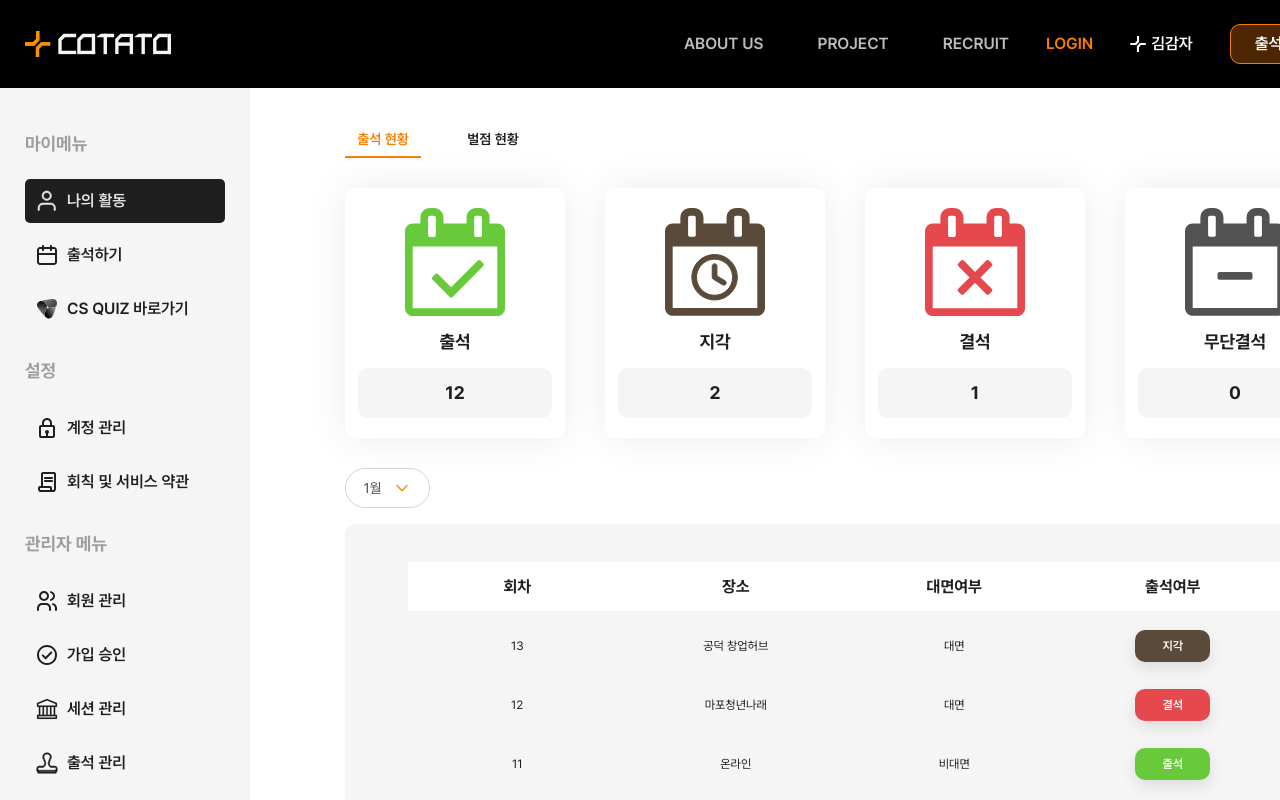
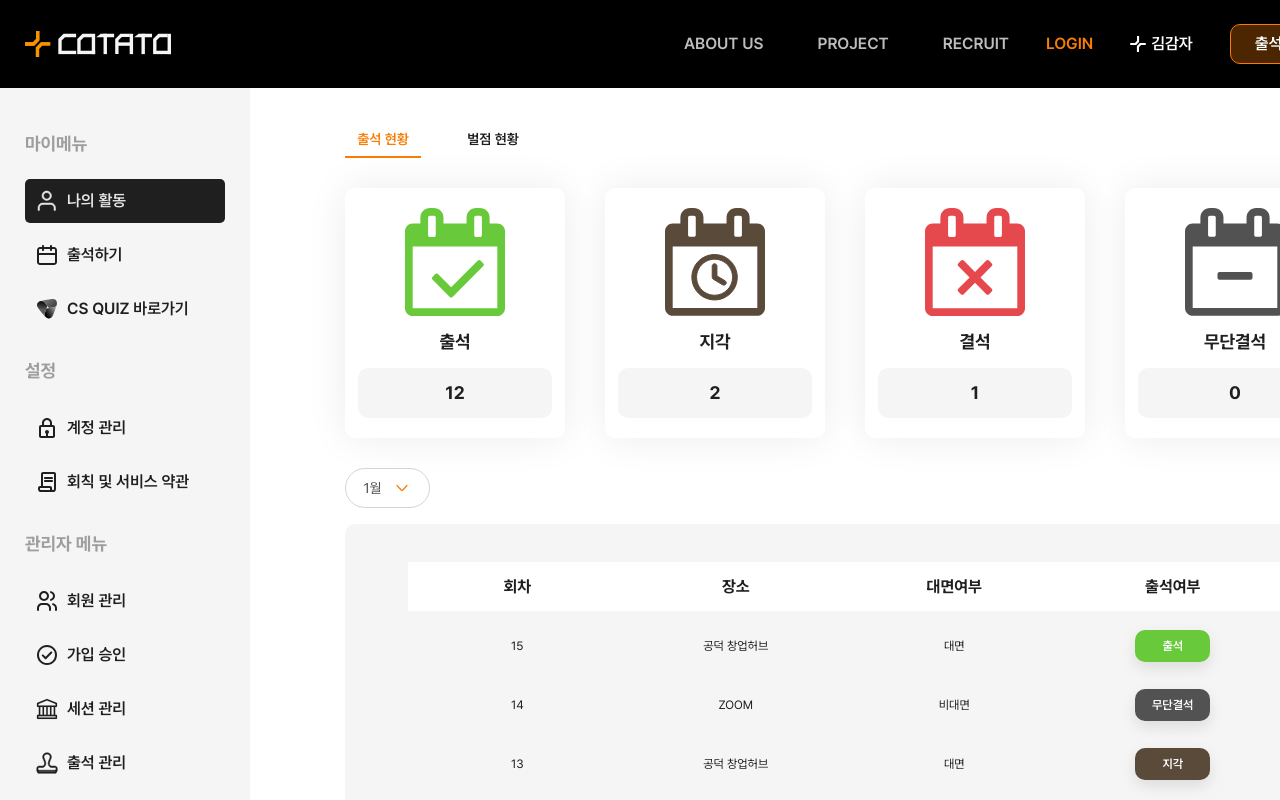
Before and after one commit to IT-Cotato/COTATO-FE-v2, a Next.js app in the folder apps/homepage/: page /mypage/activity in a window 1280 px wide. Built offline with nearby package versions, Linux system fonts and the light colour scheme.

Commit message:
fix(homepage): 나의 활동 스키마 명세서에 맞춰 재변경 및 목데이터 수정 (#55)

```diff
--- a/apps/homepage/src/app/(with-header)/mypage/activity/_components/AttendanceRow.tsx
+++ b/apps/homepage/src/app/(with-header)/mypage/activity/_components/AttendanceRow.tsx
@@ -1,25 +1,28 @@
 import clsx from 'clsx';
+import {ATTENDANCE_STATUS} from '@/constants/mypage-mem/mypage-activity';
+import {MemberAttendResponse} from '@/schemas/mypage-mem/activity/attendance.schema';
 
-import {ATTENDANCE_STATUS} from '@/constants/mypage-mem/mypage-activity';
-import {AttendanceRecord} from '@/schemas/mypage-mem/activity/attendance.schema';
-
-export const AttendanceRows = ({data}: {data: AttendanceRecord[]}) => (
+export const AttendanceRows = ({data}: {data: MemberAttendResponse[]}) => (
   <>
     {data.map((item) => {
-      const status =
-        ATTENDANCE_STATUS[item.result as keyof typeof ATTENDANCE_STATUS];
+      const status = item.result ? ATTENDANCE_STATUS[item.result] : null;
       return (
-        <tr key={item.attendanceId} className='text-center'>
+        <tr key={item.sessionId} className='text-center'>
           <td>{item.sessionNumber}</td>
           <td>{item.placeName}</td>
-          <td>{item.sessionType === 'OFFLINE' ? '대면' : '비대면'}</td>
+          <td>
+            {item.sessionType === 'OFFLINE' && '대면'}
+            {item.sessionType === 'ONLINE' && '비대면'}
+            {item.sessionType === 'ALL' && '대면/비대면 혼용 세션'}
+            {item.sessionType === 'NO_ATTEND' && '출석을 진행하지 않는 세션'}
+          </td>
           <td className='flex h-12.25 items-center justify-center py-[8.5px]'>
             <span
               className={clsx(
                 'text-body-m-sb shadow-default flex h-full w-18.75 items-center justify-center rounded-[10px] text-white',
-                status?.className
+                status?.className || 'bg-neutral-400'
               )}>
-              {status?.label}
+              {status?.label || '기록없음'}
             </span>
           </td>
         </tr>
--- a/apps/homepage/src/app/(with-header)/mypage/activity/_containers/AttendanceCheckContainer.tsx
+++ b/apps/homepage/src/app/(with-header)/mypage/activity/_containers/AttendanceCheckContainer.tsx
@@ -3,37 +3,26 @@
 import {useState, useMemo} from 'react';
 import {Dropdown} from '@/components/dropdown/Dropdown';
 import {
-  MOCK_ATTENDANCE_DATA,
+  MOCK_ATTENDANCE_RECORDS,
   MOCK_PENALTY_DATA,
 } from '@/mocks/mypage-mem/activity-mock';
+import {TabType} from '@/schemas/mypage-mem/activity/mypage-mem-type';
 import {AttendanceRows} from '@/app/(with-header)/mypage/activity/_components/AttendanceRow';
 import {PenaltyRows} from '@/app/(with-header)/mypage/activity/_components/PenaltyRow';
-import {TabType} from '@/schemas/mypage-mem/activity/mypage-mem-type';
 
 export const AttendanceCheckContainer = ({activeTab}: {activeTab: TabType}) => {
   const [selectedMonth, setSelectedMonth] = useState('1월');
   const monthOptions = Array.from({length: 12}, (_, i) => `${i + 1}월`);
 
+  // API 연동 시에는 selectedMonth를 넣어 월별 데이터만 받아올 예정
   const attendanceData = useMemo(() => {
-    const targetMonth = parseInt(selectedMonth.replace('월', ''), 10);
-
-    return MOCK_ATTENDANCE_DATA.attendances.filter((item) => {
-      return new Date(item.sessionDateTime).getUTCMonth() + 1 === targetMonth;
-    });
-  }, [selectedMonth]);
-
-  const penaltyData = useMemo(() => {
-    const targetMonth = parseInt(selectedMonth.replace('월', ''), 10);
-
-    return MOCK_PENALTY_DATA.records.filter((record) => {
-      return new Date(record.sessionDateTime).getUTCMonth() + 1 === targetMonth;
-    });
+    return MOCK_ATTENDANCE_RECORDS.attendances;
   }, [selectedMonth]);
 
   const isAttendance = activeTab === 'attendance';
   const currentDataLength = isAttendance
     ? attendanceData.length
-    : penaltyData.length;
+    : MOCK_PENALTY_DATA.records.length;
 
   return (
     <div className='flex w-full flex-col gap-4'>
@@ -45,7 +34,6 @@ export const AttendanceCheckContainer = ({activeTab}: {activeTab: TabType}) => {
           onSelect={setSelectedMonth}
         />
       </div>
-
       <div className='rounded-[10px] bg-neutral-50 px-15.75 py-7 text-center'>
         <table className='w-full table-fixed border-separate border-spacing-y-2.5'>
           <thead>
@@ -81,7 +69,7 @@ export const AttendanceCheckContainer = ({activeTab}: {activeTab: TabType}) => {
             ) : isAttendance ? (
               <AttendanceRows data={attendanceData} />
             ) : (
-              <PenaltyRows data={penaltyData} />
+              <PenaltyRows data={MOCK_PENALTY_DATA.records} />
             )}
           </tbody>
         </table>
--- a/apps/homepage/src/app/(with-header)/mypage/activity/_containers/AttendanceStatusContainer.tsx
+++ b/apps/homepage/src/app/(with-header)/mypage/activity/_containers/AttendanceStatusContainer.tsx
@@ -1,7 +1,7 @@
 import {StatusCard} from '@/app/(with-header)/mypage/activity/_components/StatusCard';
 import {
-  attendanceCards,
-  penaltyCards,
+  getAttendanceCards,
+  getPenaltyCards,
   TabType,
 } from '@/schemas/mypage-mem/activity/mypage-mem-type';
 
@@ -11,7 +11,7 @@ export const AttendanceStatusContainer = ({
   activeTab: TabType;
 }) => {
   const currentCards =
-    activeTab === 'attendance' ? attendanceCards : penaltyCards;
+    activeTab === 'attendance' ? getAttendanceCards() : getPenaltyCards();
 
   return (
     <div className='flex w-full items-center gap-10'>
--- a/apps/homepage/src/mocks/mypage-mem/activity-mock.ts
+++ b/apps/homepage/src/mocks/mypage-mem/activity-mock.ts
@@ -1,7 +1,11 @@
-import {MyAttendanceResponse} from '@/schemas/mypage-mem/activity/attendance.schema';
+import {
+  MemberAttendanceRecordsResponse,
+  MyAttendanceDashboardResponse,
+} from '@/schemas/mypage-mem/activity/attendance.schema';
 import {MyPenaltyResponse} from '@/schemas/mypage-mem/activity/penalty.schema';
 
-export const MOCK_ATTENDANCE_DATA: MyAttendanceResponse = {
+// 출석 대시보드용 목데이터
+export const MOCK_ATTENDANCE_DASHBOARD: MyAttendanceDashboardResponse = {
   generationId: 1,
   statistic: {
     present: 12,
@@ -9,61 +13,39 @@ export const MOCK_ATTENDANCE_DATA: MyAttendanceResponse = {
     absent: 1,
     unauthorizedAbsent: 0,
   },
+};
+
+// 출석 기록 목록
+export const MOCK_ATTENDANCE_RECORDS: MemberAttendanceRecordsResponse = {
+  generationId: 1,
   attendances: [
     {
       sessionId: 105,
-      attendanceId: 5,
-      memberId: 1,
       sessionNumber: 15,
-      sessionTitle: '15주차 정기 세션',
-      sessionDateTime: '2026-02-14T14:00:00.000Z',
       placeName: '공덕 창업허브',
       sessionType: 'OFFLINE',
       result: 'PRESENT',
     },
     {
       sessionId: 104,
-      attendanceId: 4,
-      memberId: 1,
       sessionNumber: 14,
-      sessionTitle: '14주차 온라인 기술 세미나',
-      sessionDateTime: '2026-02-07T14:00:00.000Z',
       placeName: 'ZOOM',
-      sessionType: 'NO_ATTEND',
+      sessionType: 'ONLINE',
       result: 'UNAUTHORIZED_ABSENT',
     },
     {
       sessionId: 103,
-      attendanceId: 3,
-      memberId: 1,
       sessionNumber: 13,
-      sessionTitle: '13주차 정기 세션',
-      sessionDateTime: '2026-01-31T14:00:00.000Z',
       placeName: '공덕 창업허브',
       sessionType: 'OFFLINE',
       result: 'LATE',
     },
     {
       sessionId: 102,
-      attendanceId: 2,
-      memberId: 1,
       sessionNumber: 12,
-      sessionTitle: '12주차 네트워킹 데이',
-      sessionDateTime: '2026-01-24T14:00:00.000Z',
       placeName: '마포청년나래',
-      sessionType: 'OFFLINE',
+      sessionType: 'ALL',
       result: 'ABSENT',
-    },
-    {
-      sessionId: 101,
-      attendanceId: 1,
-      memberId: 1,
-      sessionNumber: 11,
-      sessionTitle: '11주차 온라인 코딩 테스트',
-      sessionDateTime: '2026-01-17T14:00:00.000Z',
-      placeName: '온라인',
-      sessionType: 'NO_ATTEND',
-      result: 'PRESENT',
     },
   ],
 };
--- a/apps/homepage/src/schemas/mypage-mem/activity/attendance.schema.ts
+++ b/apps/homepage/src/schemas/mypage-mem/activity/attendance.schema.ts
@@ -1,46 +1,52 @@
 import {z} from 'zod';
 
 export const AttendanceResultEnum = z.enum([
-  'PRESENT', // 출석
-  'LATE', // 지각
-  'ABSENT', // 결석
-  'UNAUTHORIZED_ABSENT', // 무단결석
+  'PRESENT',
+  'LATE',
+  'ABSENT',
+  'UNAUTHORIZED_ABSENT',
 ]);
 
 export const SessionTypeEnum = z.enum([
-  'OFFLINE', // 대면
-  'NO_ATTEND', // 비대면
+  'ONLINE',
+  'OFFLINE',
+  'ALL',
+  'NO_ATTEND',
 ]);
 
-// 내 출석 통계 대시보드 스키마
+// 내 출석 대시보드 스키마
 export const AttendanceStatisticSchema = z.object({
-  present: z.number(),
-  late: z.number(),
-  absent: z.number(),
-  unauthorizedAbsent: z.number(),
+  present: z.number().nullable(),
+  late: z.number().nullable(),
+  absent: z.number().nullable(),
+  unauthorizedAbsent: z.number().nullable(),
 });
 
-// 개별 출석 기록 스키마
-export const AttendanceRecordSchema = z.object({
+export const MyAttendanceDashboardResponseSchema = z.object({
+  generationId: z.number(),
+  statistic: AttendanceStatisticSchema,
+});
+
+// 내 출석 기록 목록 스키마
+export const MemberAttendResponseSchema = z.object({
   sessionId: z.number(),
-  attendanceId: z.number(),
-  memberId: z.number(),
   sessionNumber: z.number(),
-  sessionTitle: z.string(),
-  sessionDateTime: z.iso.datetime(),
   placeName: z.string(),
   sessionType: SessionTypeEnum,
-  result: AttendanceResultEnum,
+  result: AttendanceResultEnum.nullable(),
 });
 
-// 내 출석 현황 조회 응답
-export const MyAttendanceResponseSchema = z.object({
+export const MemberAttendanceRecordsResponseSchema = z.object({
   generationId: z.number(),
-  statistic: AttendanceStatisticSchema,
-  attendances: z.array(AttendanceRecordSchema),
+  attendances: z.array(MemberAttendResponseSchema),
 });
 
 export type AttendanceResult = z.infer<typeof AttendanceResultEnum>;
 export type SessionType = z.infer<typeof SessionTypeEnum>;
-export type AttendanceRecord = z.infer<typeof AttendanceRecordSchema>;
-export type MyAttendanceResponse = z.infer<typeof MyAttendanceResponseSchema>;
+export type MemberAttendResponse = z.infer<typeof MemberAttendResponseSchema>;
+export type MyAttendanceDashboardResponse = z.infer<
+  typeof MyAttendanceDashboardResponseSchema
+>;
+export type MemberAttendanceRecordsResponse = z.infer<
+  typeof MemberAttendanceRecordsResponseSchema
+>;
--- a/apps/homepage/src/schemas/mypage-mem/activity/mypage-mem-type.ts
+++ b/apps/homepage/src/schemas/mypage-mem/activity/mypage-mem-type.ts
@@ -1,64 +1,50 @@
 import {
-  MOCK_ATTENDANCE_DATA,
+  MOCK_ATTENDANCE_DASHBOARD,
   MOCK_PENALTY_DATA,
 } from '@/mocks/mypage-mem/activity-mock';
 
 export type TabType = 'attendance' | 'penalty';
 
-export interface StatusCardItem {
+export type CardVariant =
+  | 'attend'
+  | 'late'
+  | 'absent'
+  | 'unauthorized-absent'
+  | 'total'
+  | 'bonus'
+  | 'minus'
+  | 'beer-networking';
+
+export interface StatusCardProps {
   label: string;
-  value: number | string;
-  variant: 'attend' | 'late' | 'absent' | 'unauthorized-absent';
+  value: number | string | null;
+  variant: CardVariant;
 }
 
-export interface PenaltyCardItem {
-  label: string;
-  value: number | string;
-  variant: 'total' | 'bonus' | 'minus' | 'beer-networking';
-}
-
-export const attendanceCards: StatusCardItem[] = [
-  {
-    label: '출석',
-    value: MOCK_ATTENDANCE_DATA.statistic.present,
-    variant: 'attend',
-  },
-  {
-    label: '지각',
-    value: MOCK_ATTENDANCE_DATA.statistic.late,
-    variant: 'late',
-  },
-  {
-    label: '결석',
-    value: MOCK_ATTENDANCE_DATA.statistic.absent,
-    variant: 'absent',
-  },
+export const getAttendanceCards = (): StatusCardProps[] => {
+  const {statistic} = MOCK_ATTENDANCE_DASHBOARD;
+  return [
+    {label: '출석', value: statistic.present, variant: 'attend'},
+    {label: '지각', value: statistic.late, variant: 'late'},
+    {label: '결석', value: statistic.absent, variant: 'absent'},
     {
       label: '무단결석',
-    value: MOCK_ATTENDANCE_DATA.statistic.unauthorizedAbsent,
+      value: statistic.unauthorizedAbsent,
       variant: 'unauthorized-absent',
     },
   ];
+};
 
-export const penaltyCards: PenaltyCardItem[] = [
-  {
-    label: '총합',
-    value: MOCK_PENALTY_DATA.dashboard.totalPoint,
-    variant: 'total',
-  },
-  {
-    label: '상점',
-    value: MOCK_PENALTY_DATA.dashboard.bonusPoint,
-    variant: 'bonus',
-  },
-  {
-    label: '벌점',
-    value: MOCK_PENALTY_DATA.dashboard.minusPoint,
-    variant: 'minus',
-  },
+export const getPenaltyCards = (): StatusCardProps[] => {
+  const {dashboard} = MOCK_PENALTY_DATA;
+  return [
+    {label: '총합', value: dashboard.totalPoint, variant: 'total'},
+    {label: '상점', value: dashboard.bonusPoint, variant: 'bonus'},
+    {label: '벌점', value: dashboard.minusPoint, variant: 'minus'},
     {
       label: '비어네트워킹 참여',
-    value: MOCK_PENALTY_DATA.dashboard.beerNetworkingCount,
+      value: dashboard.beerNetworkingCount,
       variant: 'beer-networking',
     },
   ];
+};
```
Also changed, not shown: apps/homepage/src/app/(with-header)/mypage/activity/_components/StatusCard.tsx (+11 -17 lines). Lines whose indentation alone changed are shown as unchanged.
